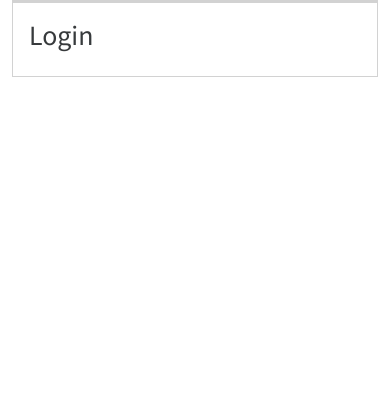
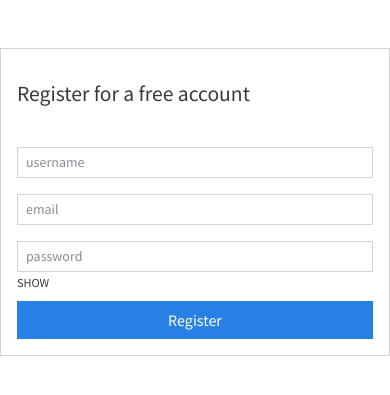
Before and after one commit to ismaelcompsci/LearnDjangoExpenses, a Django app: page /authentication/register in a window 390 px wide. Shown: the top 395 px of the page. Run offline with Django 4.2, Linux system fonts and the light colour scheme; some libraries are stand-ins or nearby versions.

Commit message:
user register

```diff
--- a/expenseswebsite/authentication/urls.py
+++ b/expenseswebsite/authentication/urls.py
@@ -1,5 +1,12 @@
-from .views import RegistrationView
+from .views import RegistrationView, UsernameValidationView
 from django.urls import path
+from django.views.decorators.csrf import csrf_exempt
 
-
-urlpatterns = [path("register", RegistrationView.as_view(), name="register")]
+urlpatterns = [
+    path("register", RegistrationView.as_view(), name="register"),
+    path(
+        "validate-username",
+        csrf_exempt(UsernameValidationView.as_view()),
+        name="validate-username",
+    ),
+]
--- a/expenseswebsite/authentication/views.py
+++ b/expenseswebsite/authentication/views.py
@@ -1,9 +1,35 @@
+from django.contrib.auth.models import User
+import json
+from django.http import JsonResponse
+
 from django.shortcuts import render
 from django.views import View
 
 # Create your views here.
 
 
+class UsernameValidationView(View):
+    def post(self, request):
+        data = json.loads(request.body)
+        username = data["username"]
+
+        if not str(username).isalnum():
+            return JsonResponse(
+                {
+                    "username_error": "username should only contain alphanumeric characters"
+                },
+                status=400,
+            )
+        if User.objects.filter(username=username).exists():
+            return JsonResponse(
+                {
+                    "username_error": "username should only contain alphanumeric characters"
+                },
+                status=400,
+            )
+        return JsonResponse({"username_valid": True})
+
+
 class RegistrationView(View):
     def get(self, request):
         return render(request, "authentication/register.html")
--- a/expenseswebsite/expenseswebsite/settings.py
+++ b/expenseswebsite/expenseswebsite/settings.py
@@ -130,4 +130,4 @@ STATIC_ROOT = os.path.join(BASE_DIR, "static")
 
 DEFAULT_AUTO_FIELD = "django.db.models.BigAutoField"
 
-django_on_heroku.settings(locals())
+# django_on_heroku.settings(locals())
--- a/expenseswebsite/templates/authentication/register.html
+++ b/expenseswebsite/templates/authentication/register.html
@@ -1,7 +1,53 @@
 {% extends 'base_auth.html' %} {% block content %}
-<div class="card">
-  <div class="card-body">
-    <h1>Login</h1>
+<div class="row">
+  <div class="col-md-4"></div>
+  <div class="col-md-4">
+    <div class="card mt-5">
+      <div class="card-body">
+        <div class="card-title py-3">
+          <h4>Register for a free account</h4>
+        </div>
+        <form action="" method="post">
+          <div class="form-group py-2">
+            <input
+              type="text"
+              name="username"
+              id="usernameField"
+              placeholder="username"
+              class="form-control form-control-sm"
+            />
+          </div>
+          <div class="form-group py-2">
+            <input
+              type="email"
+              name="email"
+              id="emailField"
+              placeholder="email"
+              class="form-control form-control-sm"
+            />
+          </div>
+          <div class="form-group py-2">
+            <input
+              type="password"
+              name="password"
+              id="passwordField"
+              placeholder="password"
+              class="form-control form-control-sm"
+            />
+            <small class="float-right py-3">SHOW</small>
+          </div>
+          <!-- <input
+            type="submit"
+            value="Register"
+            class="btn btn-block btn-primary"
+          /> -->
+          <div class="d-grid gap-2">
+            <input class="btn btn-primary" type="submit" value="Register" />
+          </div>
+        </form>
+      </div>
+    </div>
   </div>
+  <div class="col-md-4"></div>
 </div>
 {% endblock %}
--- a/expenseswebsite/templates/base_auth.html
+++ b/expenseswebsite/templates/base_auth.html
@@ -13,16 +13,7 @@
     <link href="{% static 'css/dashboard.css' %}" rel="stylesheet" />
   </head>
   <body>
-    <div class="container-fluid">
-      <div class="row">
-        <main class="col-md-12">
-          <div class="card"></div>
-          <div class="col-md-3"></div>
-          <div class="col-md-6">{% block content %}{% endblock %}</div>
-          <div class="col-md-3"></div>
-        </main>
-      </div>
-    </div>
+    <main role="main">{% block content %} {% endblock %}</main>
 
     <script
       src="/docs/5.3/dist/js/bootstrap.bundle.min.js"
```
